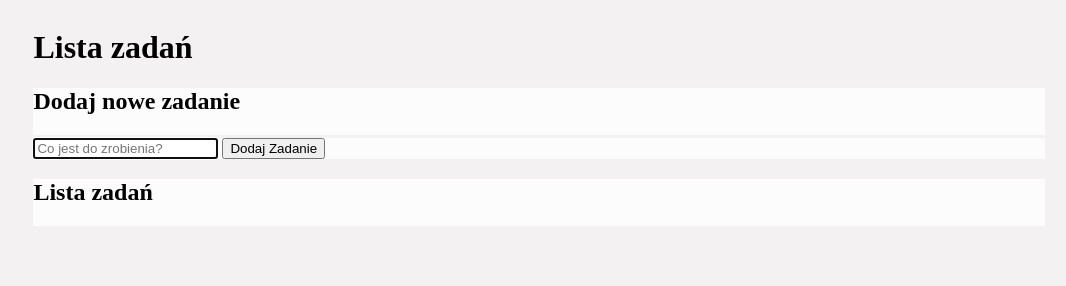
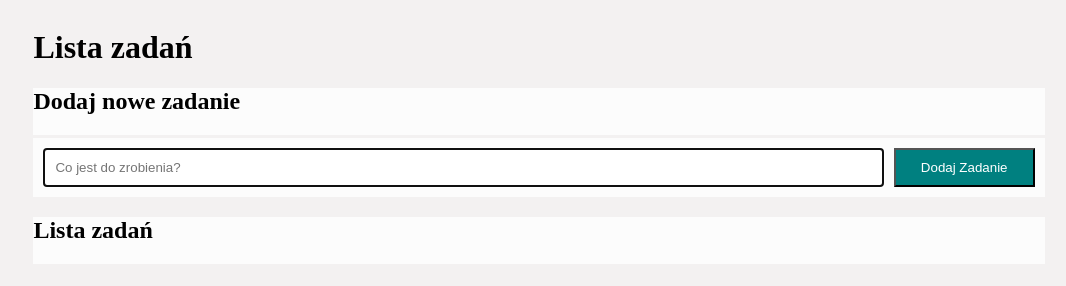
Before and after one commit to m-jarosz/tasks-list, a plain HTML site: page index.html in a window 1280 px wide. Shown: the whole page, without its empty margins (101-1167 px from the left). Drawn offline with Linux system fonts and the light colour scheme.

Commit message:
form elements styled

```diff
--- a/css/form.css
+++ b/css/form.css
@@ -0,0 +1,19 @@
+.form__fields {
+    padding: 10px;
+    display: flex;
+    justify-content: center;
+}
+
+.form__input {
+    padding: 10px;
+    margin-right: 10px;
+    flex-basis: 90%;
+    border: 2px solid #f3f1f1;
+}
+
+.form__button {
+    flex-basis: 15%;
+    background-color: #008080;
+    color: white;
+    cursor: pointer;
+}
--- a/index.html
+++ b/index.html
@@ -23,9 +23,10 @@
                 <header class="subHeader">
                     <h2 class="subHeader__title">Dodaj nowe zadanie</h2>
                 </header>
-
-                <input type="text" class="form__input js-inputTask" placeholder="Co jest do zrobienia?" autofocus>
-                <button class="form__button js-addTaskButton">Dodaj Zadanie</button>
+                <div class="form__fields">
+                    <input type="text" class="form__input js-inputTask" placeholder="Co jest do zrobienia?" autofocus>
+                    <button class="form__button js-addTaskButton">Dodaj Zadanie</button>
+                </div>
             </form>
             <div class="taskContainer main__subElement">
                 <header class="subHeader">
```
